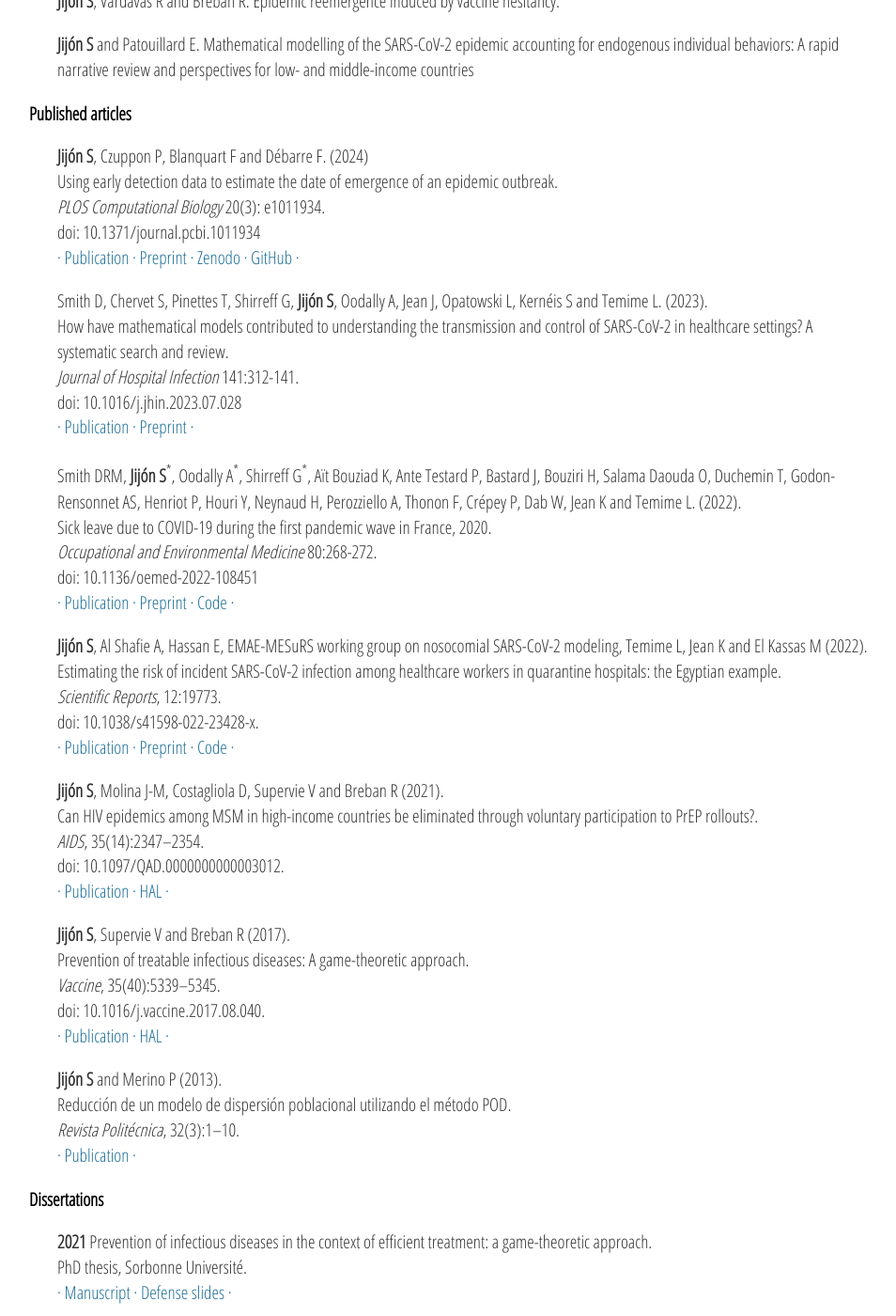
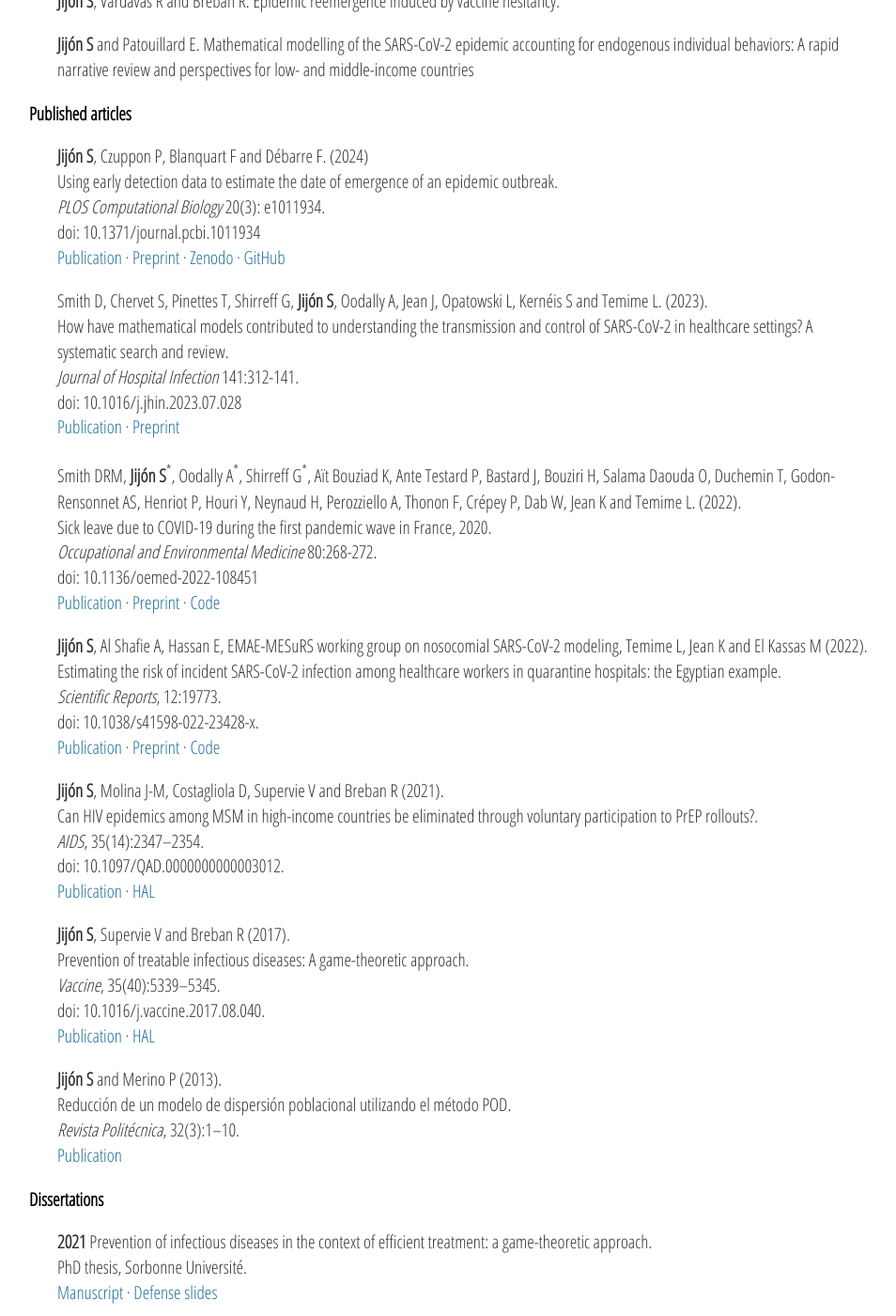
Before and after one commit to sjijon/sjijon.github.io, a Jekyll site: the page built from publications.html, in a window 1280 px wide and 1400 px high, scrolled down 227 px. Shown: the whole window at 94% size, without its empty margins (161-1115 px from the left). Built offline with Jekyll 4.4.1, drawn with Linux system fonts in a browser that asks for light colours; nearby versions of some CDN libraries.

Commit message:
Remove first and last separators

```diff
--- a/publications.html
+++ b/publications.html
@@ -25,7 +25,7 @@ title: Publications
 		<br>
 		doi: 10.1371/journal.pcbi.1011934
 		<br>
-		<span style= "color: #1f7099;"> &#183; </span>
+		<!-- <span style= "color: #1f7099;"> &#183; </span> -->
 		<a href="https://doi.org/10.1371/journal.pcbi.1011934" target="_blank">Publication</a>
 		<span style= "color: #1f7099;"> &#183; </span>
 		<a href="https://www.medrxiv.org/content/10.1101/2023.01.09.23284284v2" target="_blank">Preprint</a>
@@ -33,7 +33,7 @@ title: Publications
 		<a href="https://zenodo.org/doi/10.5281/zenodo.10657737" target="_blank">Zenodo</a>
 		<span style= "color: #1f7099;"> &#183; </span>
 		<a href="https://github.com/sjijon/estimate-emergence-from-data" target="_blank">GitHub</a>
-		<span style= "color: #1f7099;"> &#183; </span>
+		<!-- <span style= "color: #1f7099;"> &#183; </span> -->
 	</p>
 
 	<p style="padding-left:30px;">
@@ -45,11 +45,11 @@ title: Publications
 		<br>
 		doi: 10.1016/j.jhin.2023.07.028
 		<br>
-		<span style= "color: #1f7099;"> &#183; </span>
+		<!-- <span style= "color: #1f7099;"> &#183; </span> -->
 		<a href="https://doi.org/10.1016/j.jhin.2023.07.028" target="_blank">Publication</a>
 		<span style= "color: #1f7099;"> &#183; </span>
 		<a href="https://www.medrxiv.org/content/10.1101/2023.03.17.23287403v2" target="_blank">Preprint</a>
-		<span style= "color: #1f7099;"> &#183; </span>
+		<!-- <span style= "color: #1f7099;"> &#183; </span> -->
 	</p>
 
 	<p style="padding-left:30px;">
@@ -61,13 +61,13 @@ title: Publications
 		<br>
 		doi: 10.1136/oemed-2022-108451
 		<br>
-		<span style= "color: #1f7099;"> &#183; </span>
+		<!-- <span style= "color: #1f7099;"> &#183; </span> -->
 		<a href="https://doi.org/10.1136/oemed-2022-108451" target="_blank">Publication</a>
 		<span style= "color: #1f7099;"> &#183; </span>
 		<a href="" target="_blank">Preprint</a>
 		<span style= "color: #1f7099;"> &#183; </span>
 		<a href="https://github.com/MESuRS-Lab/Covid-sick-leave" target="_blank">Code</a>
-		<span style= "color: #1f7099;"> &#183; </span>
+		<!-- <span style= "color: #1f7099;"> &#183; </span> -->
 	</p>
 
 	<p style="padding-left:30px;">
@@ -79,14 +79,14 @@ title: Publications
 		<br>
 		doi: 10.1038/s41598-022-23428-x.
 		<br>
-		<span style= "color: #1f7099;"> &#183; </span>
+		<!-- <span style= "color: #1f7099;"> &#183; </span> -->
 		<a href="https://doi.org/10.1038/s41598-022-23428-x" target="_blank">Publication</a>
 		<!-- <a href="https://doi.org/10.1101/2020.12.21.20248594" target="_blank">Medrxiv</a> &#183; -->
 		<span style= "color: #1f7099;"> &#183; </span>
 		<a href="https://www.researchsquare.com/article/rs-1893865/v1 target="_blank">Preprint</a>
 		<span style= "color: #1f7099;"> &#183; </span>
 		<a href="https://github.com/sjijon/SARS-CoV-2_QuarantineHospitals" target="_blank">Code</a>
-		<span style= "color: #1f7099;"> &#183; </span>
+		<!-- <span style= "color: #1f7099;"> &#183; </span> -->
 	</p>
 	<p style="padding-left:30px;">
 		<strong>Jijón S</strong>, Molina J-M, Costagliola D, Supervie V and Breban R (2021).
@@ -97,11 +97,11 @@ title: Publications
 		<br>
 		doi: 10.1097/QAD.0000000000003012.
 		<br>
-		<span style= "color: #1f7099;"> &#183; </span>
+		<!-- <span style= "color: #1f7099;"> &#183; </span> -->
 		<a href="https://doi.org/10.1097/QAD.0000000000003012" target="_blank">Publication</a>
 		<span style= "color: #1f7099;"> &#183; </span>
 		<a href="https://hal.archives-ouvertes.fr/hal-03287483" target="_blank">HAL</a>
-		<span style= "color: #1f7099;"> &#183; </span>
+		<!-- <span style= "color: #1f7099;"> &#183; </span> -->
 	</p>
 	<p style="padding-left:30px;">
 		<strong>Jijón S</strong>, Supervie V and Breban R (2017).
@@ -112,11 +112,11 @@ title: Publications
 		<br>
 		doi: 10.1016/j.vaccine.2017.08.040.
 		<br>
-		<span style= "color: #1f7099;"> &#183; </span>
+		<!-- <span style= "color: #1f7099;"> &#183; </span> -->
 		<a href="https://doi.org/10.1016/j.vaccine.2017.08.040" target="_blank">Publication</a>
 		<span style= "color: #1f7099;"> &#183; </span>
 		<a href="https://hal.archives-ouvertes.fr/pasteur-01634523" target="_blank">HAL</a>
-		<span style= "color: #1f7099;"> &#183; </span>
+		<!-- <span style= "color: #1f7099;"> &#183; </span> -->
 	</p>
 	<p style="padding-left:30px;">
 		<strong>Jijón S</strong> and Merino P (2013).
@@ -125,9 +125,9 @@ title: Publications
 		<br>
 		<em>Revista Politécnica</em>, 32(3):1–10.
 		<br>
-		<span style= "color: #1f7099;"> &#183; </span>
+		<!-- <span style= "color: #1f7099;"> &#183; </span> -->
 		<a href="https://revistapolitecnica.epn.edu.ec/ojs2/index.php/revista_politecnica2/article/view/66" target="_blank">Publication</a>
-		<span style= "color: #1f7099;"> &#183; </span>
+		<!-- <span style= "color: #1f7099;"> &#183; </span> -->
 	</p>
 
 	<h3>Dissertations</h3>
@@ -136,11 +136,11 @@ title: Publications
 		<br>
 		PhD thesis, Sorbonne Université.
 		<br>
-		<span style= "color: #1f7099;"> &#183; </span>
+		<!-- <span style= "color: #1f7099;"> &#183; </span> -->
 		<a href="https://theses.fr/s267442" target="_blank">Manuscript</a>
 		<span style= "color: #1f7099;"> &#183; </span>
 		<a href="https://github.com/sjijon/sjijon.github.io/raw/master/documents/DiaposSoutenanceThese_Handout.pdf" target="_blank">Defense slides</a>
-		<span style= "color: #1f7099;"> &#183; </span>
+		<!-- <span style= "color: #1f7099;"> &#183; </span> -->
 	</p>
 	<p style="padding-left:30px;">
 		<strong>2015</strong> Modeling the impact of pre-exposure prophylaxis in HIV incidence among men who have sex with men.
@@ -154,9 +154,9 @@ title: Publications
 		<br>
 		Undergraduate dissertation, EPN.
 		<br>
-		<span style= "color: #1f7099;"> &#183; </span>
+		<!-- <span style= "color: #1f7099;"> &#183; </span> -->
 		<a href="http://bibdigital.epn.edu.ec/handle/15000/5625?locale=en" target="_blank">Manuscript</a>
-		<span style= "color: #1f7099;"> &#183; </span>
+		<!-- <span style= "color: #1f7099;"> &#183; </span> -->
 	</p>
 
 </br>
```
